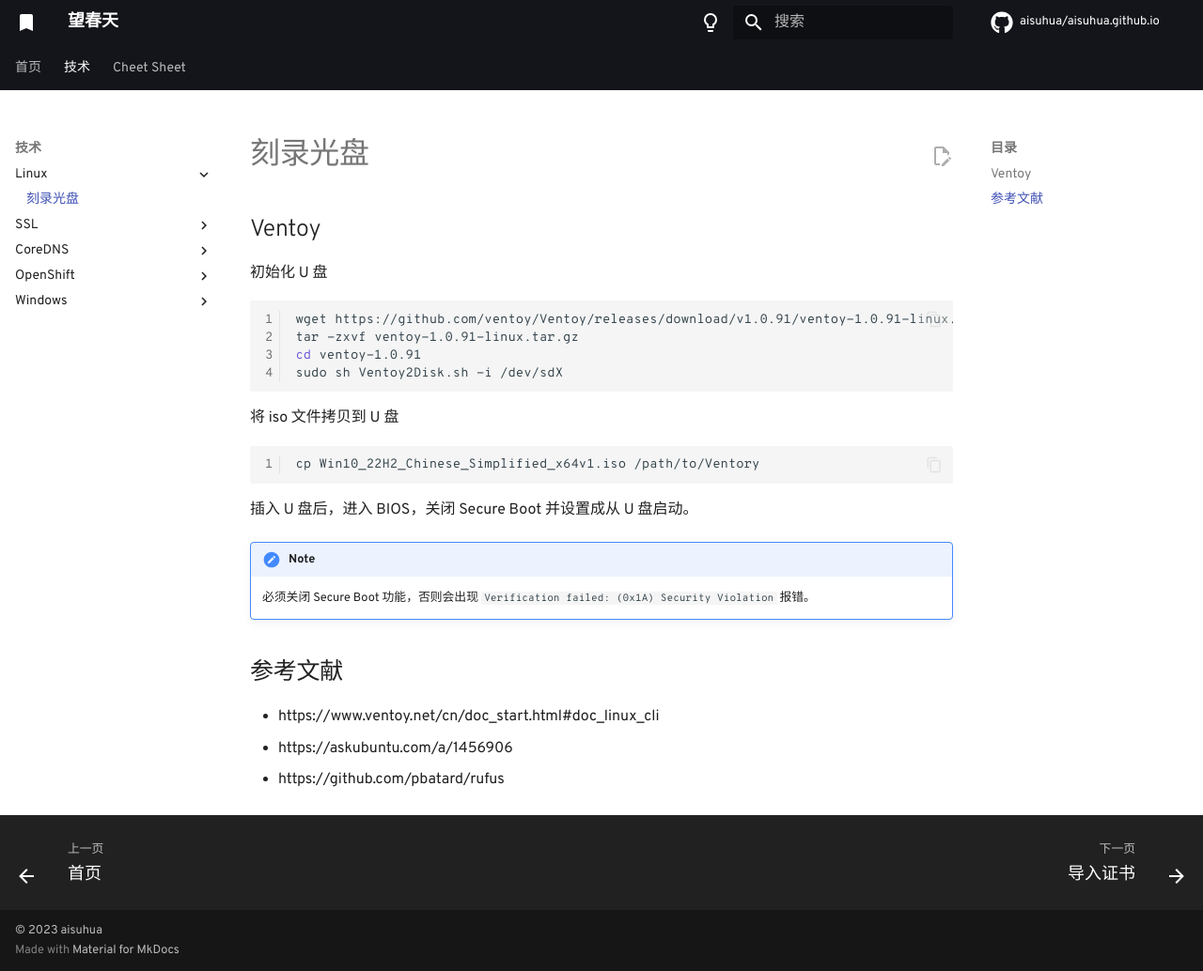
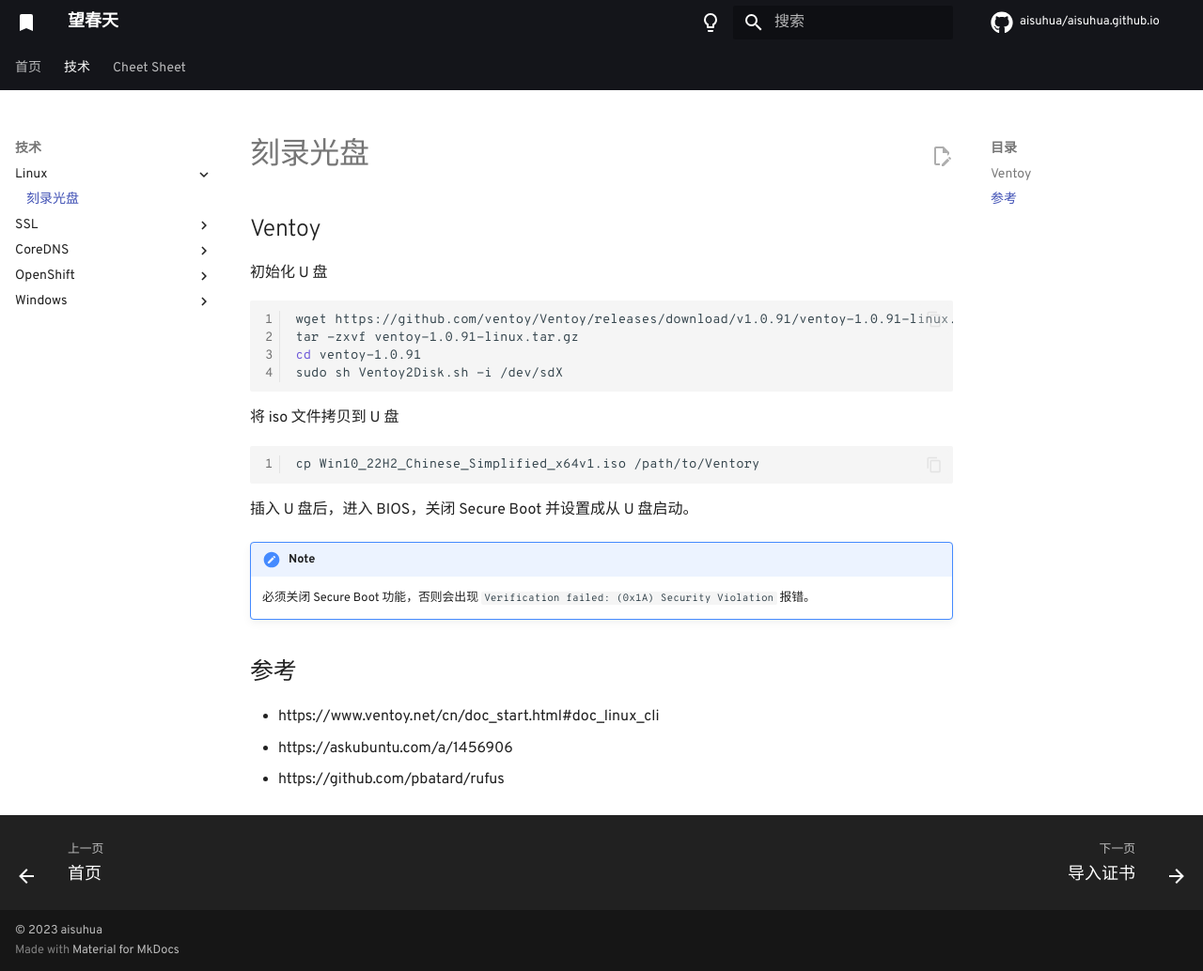
Before and after one commit to aisuhua/aisuhua.github.io, an MkDocs documentation site: the page built from docs/linux/make-usb.md, in a window 1280 px wide and 1034 px high. Shown: the whole window at 94% size. Built offline with MkDocs 1.6.1 and Material for MkDocs 9.7.7, drawn with Linux system fonts in a browser that asks for light colours; comment, search, counter and statistics services are not loaded.

Commit message:
Update make-usb.md

```diff
--- a/docs/linux/make-usb.md
+++ b/docs/linux/make-usb.md
@@ -23,7 +23,7 @@
 
     必须关闭 Secure Boot 功能，否则会出现 `Verification failed: (0x1A) Security Violation` 报错。
 
-## 参考文献
+## 参考
 
 - https://www.ventoy.net/cn/doc_start.html#doc_linux_cli
 - https://askubuntu.com/a/1456906
```
